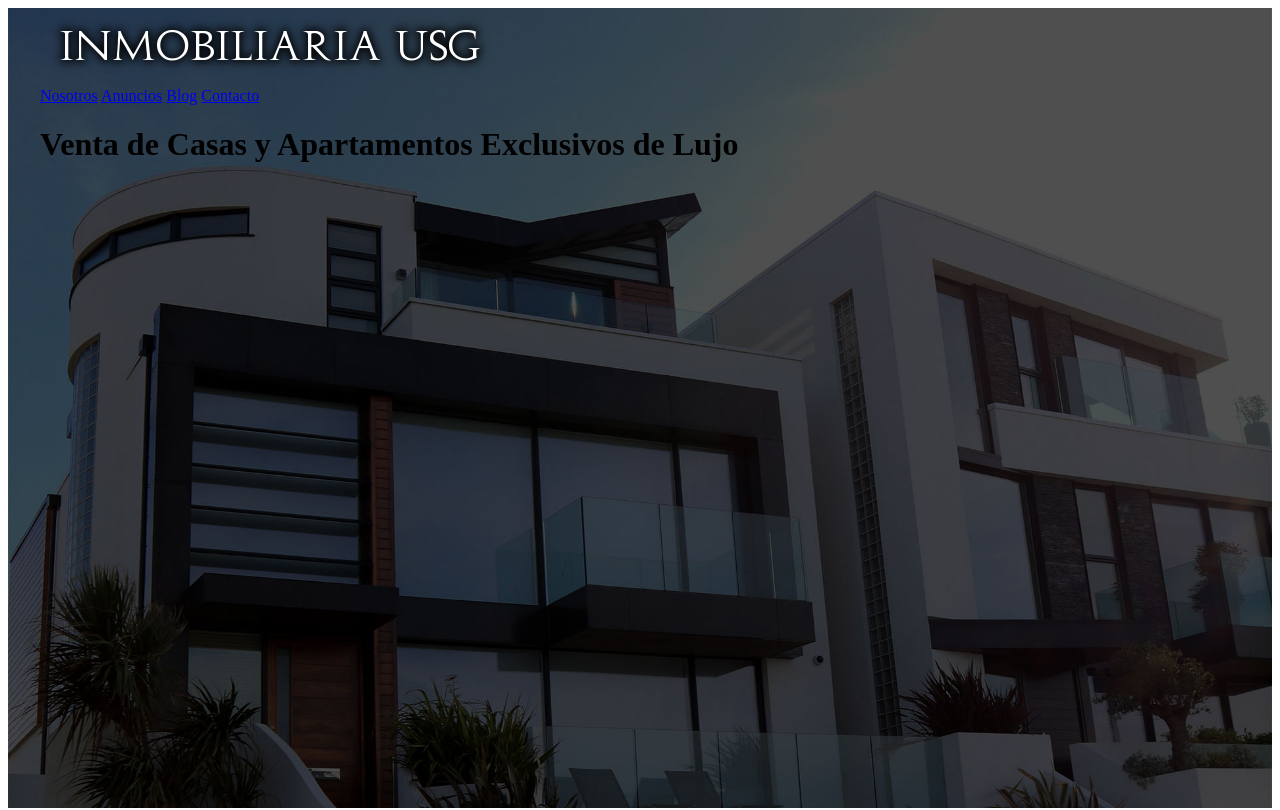
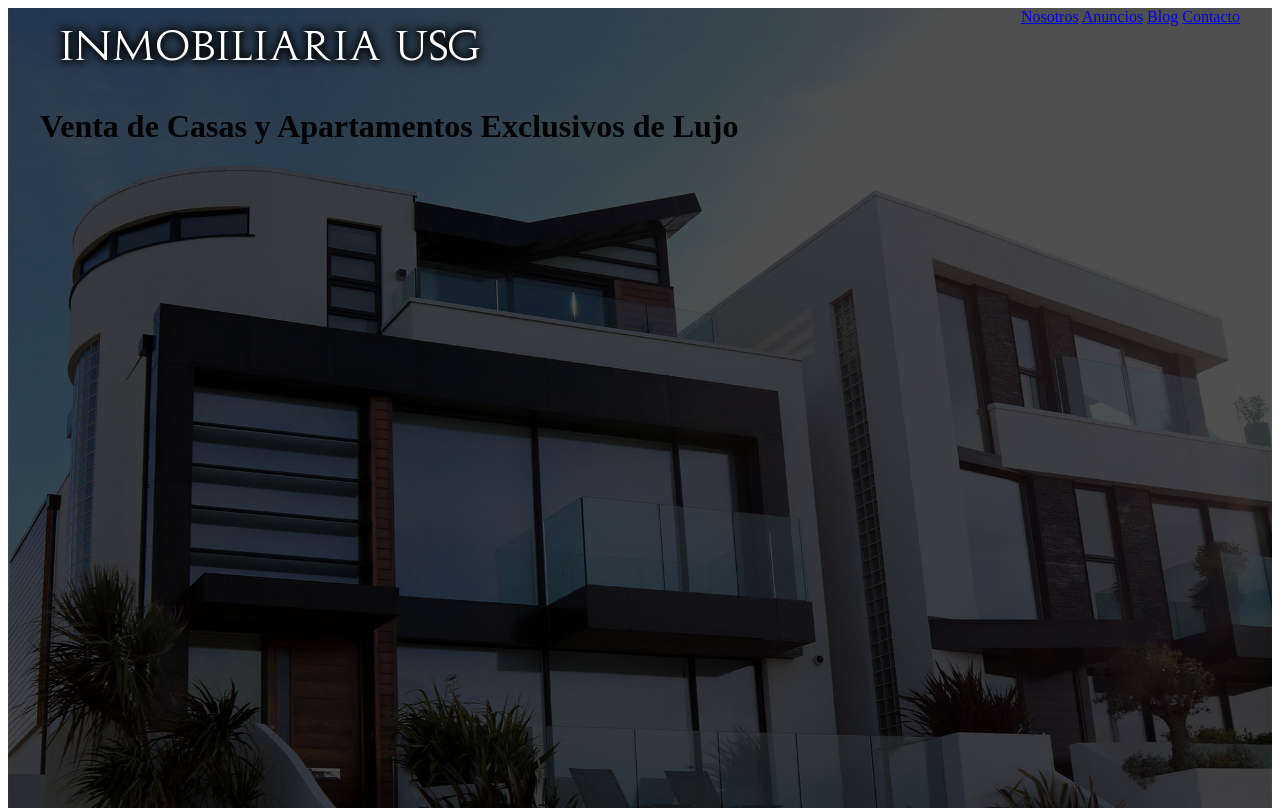
Before and after one commit to diegun99/inmobiliaria, a plain HTML site: page index.html in a window 1280 px wide. Shown: the top 810 px of the page. Drawn offline with Linux system fonts and the light colour scheme.

Commit message:
justificando barra

```diff
--- a/css/estilos.css
+++ b/css/estilos.css
@@ -19,5 +19,7 @@ background-size: cover;
 /*barra*/
 .barra {
 
-    display: inline;
+    display: flex;
+    justify-content: space-between;
+
 }
```
